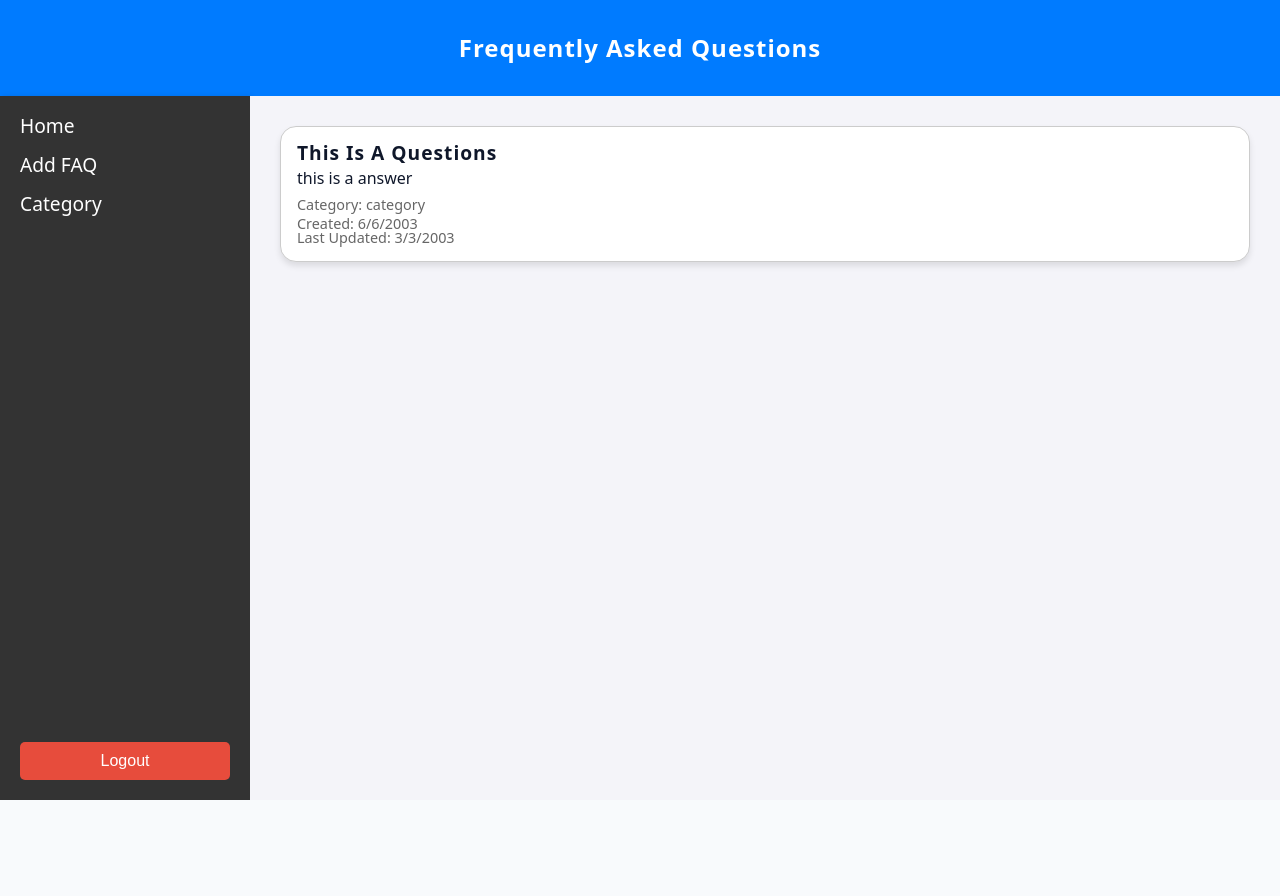
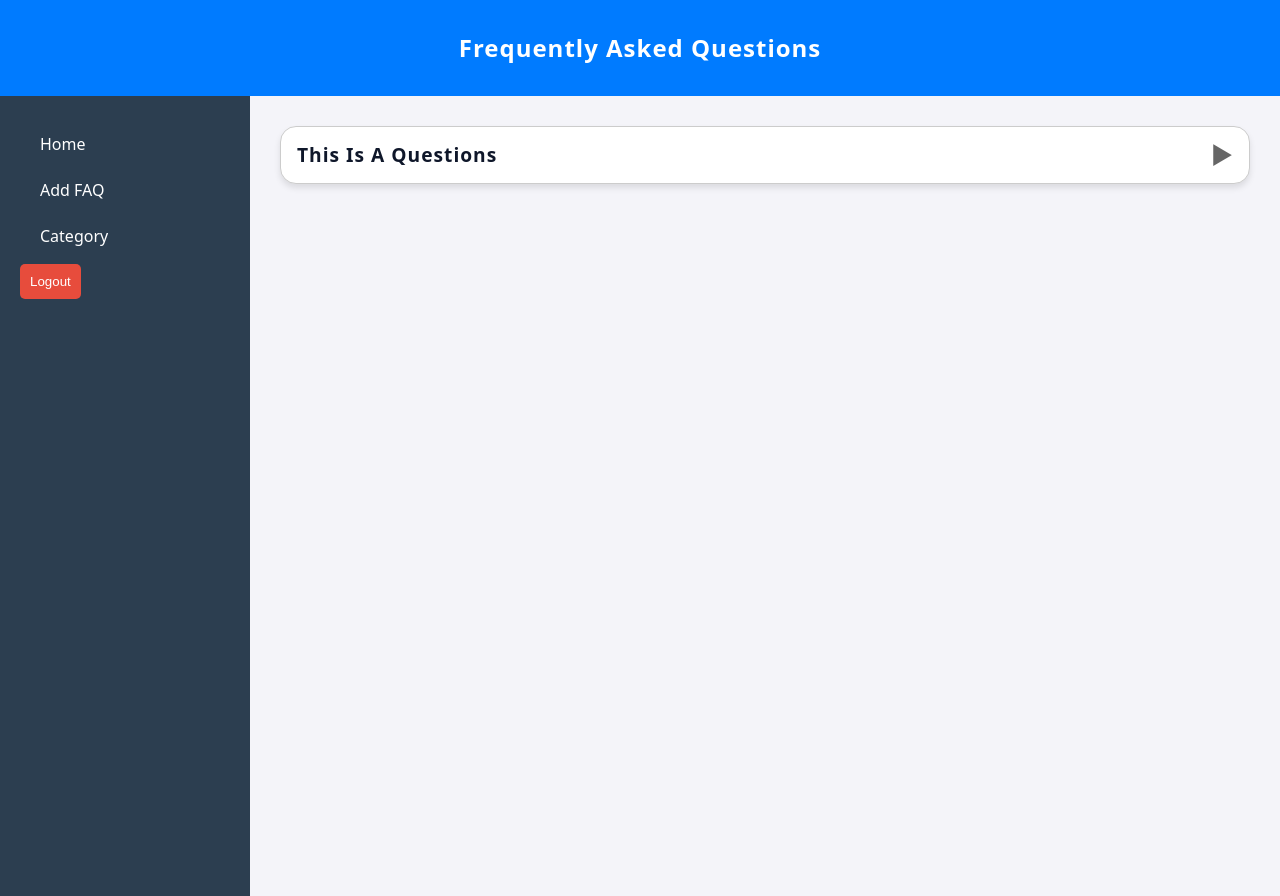
Before and after one commit to dheeraj1780/FAQ-Management, a React (Vite) app in the folder FAQ/admin/: page /dashboard in a window 1280 px wide. Before the commit the page ends 800 px from the top, so only its background shows below. Built offline with nearby package versions, Linux system fonts and the light colour scheme.

Commit message:
css edit

```diff
--- a/FAQ/admin/src/assets/wrappers/FAQContainer.js
+++ b/FAQ/admin/src/assets/wrappers/FAQContainer.js
@@ -9,16 +9,37 @@ const Wrapper = styled.section`
     margin: 10px;
     box-shadow: 0 4px 6px rgba(0, 0, 0, 0.1);
     transition: box-shadow 0.3s;
+    cursor: pointer;
   }
 
   .faq-container:hover {
     box-shadow: 0 6px 10px rgba(0, 0, 0, 0.2);
   }
 
+  .faq-header {
+    display: flex;
+    justify-content: space-between;
+    align-items: center;
+  }
+
   .faq-question {
     font-size: 1.2em;
     font-weight: bold;
-    margin-bottom: 8px;
+    margin: 0;
+  }
+
+  .arrow {
+    font-size: 1.5rem;
+    color: #666;
+    transition: transform 0.3s;
+  }
+
+  .arrow.expanded {
+    transform: rotate(90deg);
+  }
+
+  .faq-content {
+    margin-top: 12px;
   }
 
   .faq-answer {
@@ -39,5 +60,40 @@ const Wrapper = styled.section`
   .faq-timestamps span {
     display: block;
   }
+
+  .faq-actions {
+    margin-top: 12px;
+    display: flex;
+    gap: 10px;
+  }
+
+  .btn {
+    padding: 8px 16px;
+    font-size: 0.9rem;
+    border: none;
+    border-radius: 8px;
+    cursor: pointer;
+    transition: background-color 0.3s, box-shadow 0.3s;
+  }
+
+  .update-btn {
+    background-color: #007bff;
+    color: white;
+  }
+
+  .update-btn:hover {
+    background-color: #0056b3;
+    box-shadow: 0 4px 6px rgba(0, 0, 0, 0.2);
+  }
+
+  .delete-btn {
+    background-color: #e74c3c;
+    color: white;
+  }
+
+  .delete-btn:hover {
+    background-color: #c0392b;
+    box-shadow: 0 4px 6px rgba(0, 0, 0, 0.2);
+  }
 `;
 export default Wrapper;
--- /dev/null
+++ b/FAQ/admin/src/assets/wrappers/FAQForm.js
@@ -0,0 +1,66 @@
+import styled from "styled-components";
+
+const Wrapper = styled.section`
+  margin: 20px;
+  padding: 20px;
+  border-radius: 16px;
+  background-color: #f9f9f9;
+  box-shadow: 0 4px 6px rgba(0, 0, 0, 0.1);
+
+  form {
+    max-width: 500px;
+    margin: 0 auto;
+  }
+
+  h2 {
+    text-align: center;
+    margin-bottom: 20px;
+    color: #333;
+  }
+
+  .form-group {
+    margin-bottom: 15px;
+  }
+
+  label {
+    display: block;
+    font-size: 1rem;
+    margin-bottom: 5px;
+    color: #333;
+  }
+
+  input,
+  textarea {
+    width: 100%;
+    padding: 10px;
+    font-size: 1rem;
+    border: 1px solid #ccc;
+    border-radius: 8px;
+    box-sizing: border-box;
+  }
+
+  textarea {
+    resize: none;
+    height: 100px;
+  }
+
+  .form-actions {
+    text-align: center;
+  }
+
+  .btn {
+    padding: 10px 20px;
+    font-size: 1rem;
+    border: none;
+    border-radius: 8px;
+    cursor: pointer;
+    background-color: #007bff;
+    color: white;
+    transition: background-color 0.3s ease;
+  }
+
+  .btn:hover {
+    background-color: #0056b3;
+  }
+`;
+export default Wrapper;
--- a/FAQ/admin/src/assets/wrappers/Sidebar.js
+++ b/FAQ/admin/src/assets/wrappers/Sidebar.js
@@ -1,48 +1,52 @@
 import styled from "styled-components";
 
 const Wrapper = styled.section`
-  .sidebar {
-    width: 250px;
-    height: calc(100vh - var(--nav-height, 60px));
-    background-color: var(--sidebar-bg, #333);
-    color: var(--sidebar-text, #fff);
+  width: 250px; /* Sidebar width */
+  height: 100vh; /* Full height */
+  background-color: #2c3e50; /* Sidebar background color */
+  color: white;
+  padding: 20px;
+  z-index: 10; /* Ensures the sidebar stays above other elements */
+  transition: transform 0.3s ease-in-out;
+  display: flex;
+  flex-direction: column;
+
+  .sidebar-nav {
     display: flex;
     flex-direction: column;
-    justify-content: space-between;
-    padding: 20px;
-    box-shadow: 2px 0 5px rgba(0, 0, 0, 0.1);
+    list-style-type: none;
+    padding: 0;
   }
 
-  .sidebar-menu {
-    list-style: none;
-    padding: 0;
-    margin: 0;
+  .sidebar-link {
+    color: white;
+    text-decoration: none;
+    display: block;
+    padding: 10px 20px;
+    margin: 10px 0;
+    border-radius: 6px;
+    transition: background-color 0.3s;
   }
 
-  .menu-item {
-    margin-bottom: 20px;
-    font-size: 1.2rem;
-    cursor: pointer;
-    transition: color 0.3s;
+  .sidebar-link:hover {
+    background-color: #34495e;
   }
 
-  .menu-item:hover {
-    color: var(--primary-color, #007bff);
+  .logout {
+    margin-top: auto; /* Push the logout button to the bottom */
   }
 
   .logout-btn {
-    background-color: var(--logout-bg, #e74c3c);
-    color: var(--white, #fff);
+    background-color: #e74c3c;
+    color: white;
     border: none;
+    padding: 10px;
+    cursor: pointer;
     border-radius: 5px;
-    padding: 10px 20px;
-    font-size: 1rem;
-    cursor: pointer;
-    transition: background-color 0.3s;
   }
 
   .logout-btn:hover {
-    background-color: var(--logout-hover-bg, #c0392b);
+    background-color: #c0392b;
   }
 `;
 export default Wrapper;
--- a/FAQ/admin/src/components/FAQContainer.jsx
+++ b/FAQ/admin/src/components/FAQContainer.jsx
@@ -1,10 +1,23 @@
+import React, { useState } from "react";
 import Wrapper from "../assets/wrappers/FAQContainer";
 
 const FAQContainer = ({ question, answer, category, createdAt, updatedAt }) => {
+  const [isExpanded, setIsExpanded] = useState(false);
+
+  const toggleAnswer = () => {
+    setIsExpanded((prev) => !prev);
+  };
   return (
     <Wrapper>
       <div className="faq-container">
+        <div className="faq-header" onClick={toggleAnswer}>
           <h3 className="faq-question">{question}</h3>
+          <span className={`arrow ${isExpanded ? "expanded" : ""}`}>
+            {isExpanded ? "▼" : "▶"}
+          </span>
+        </div>
+        {isExpanded && (
+          <div className="faq-content">
             <p className="faq-answer">{answer}</p>
             <div className="faq-meta">
               <span className="faq-category">Category: {category}</span>
@@ -15,6 +28,12 @@ const FAQContainer = ({ question, answer, category, createdAt, updatedAt }) => {
                 </span>
               </div>
             </div>
+            <div className="faq-actions">
+              <button className="btn update-btn">Update</button>
+              <button className="btn delete-btn">Delete</button>
+            </div>
+          </div>
+        )}
       </div>
     </Wrapper>
   );
--- a/FAQ/admin/src/components/SideBar.jsx
+++ b/FAQ/admin/src/components/SideBar.jsx
@@ -1,15 +1,30 @@
 import Wrapper from "../assets/wrappers/Sidebar";
+import { Link } from "react-router-dom";
 const SideBar = () => {
   return (
     <Wrapper>
-      <div className="sidebar">
-        <ul className="sidebar-menu">
-          <li className="menu-item">Home</li>
-          <li className="menu-item">Add FAQ</li>
-          <li className="menu-item">Category</li>
+      <nav className="sidebar-nav">
+        <ul>
+          <li>
+            <Link to="/dashboard/" className="sidebar-link">
+              Home
+            </Link>
+          </li>
+          <li>
+            <Link to="/dashboard/addfaq" className="sidebar-link">
+              Add FAQ
+            </Link>
+          </li>
+          <li>
+            <Link to="/dashboard/category" className="sidebar-link">
+              Category
+            </Link>
+          </li>
+          <li className="logout">
+            <button className="logout-btn">Logout</button>
+          </li>
         </ul>
-        <button className="logout-btn">Logout</button>
-      </div>
+      </nav>
     </Wrapper>
   );
 };
--- /dev/null
+++ b/FAQ/admin/src/pages/FAQ/AddFAQ.jsx
@@ -0,0 +1,29 @@
+import Wrapper from "../../assets/wrappers/FAQForm";
+const AddFAQ = () => {
+  return (
+    <Wrapper>
+      <form>
+        <h2>{"Add FAQ"}</h2>
+        <div className="form-group">
+          <label htmlFor="question">Question</label>
+          <input type="text" id="question" placeholder="Enter the question" />
+        </div>
+        <div className="form-group">
+          <label htmlFor="answer">Answer</label>
+          <textarea id="answer" placeholder="Enter the answer" />
+        </div>
+        <div className="form-group">
+          <label htmlFor="category">Category</label>
+          <input type="text" id="category" placeholder="Enter the category" />
+        </div>
+        <div className="form-actions">
+          <button type="submit" className="btn submit-btn">
+            {"Add FAQ"}
+          </button>
+        </div>
+      </form>
+    </Wrapper>
+  );
+};
+
+export default AddFAQ;
--- a/FAQ/admin/src/pages/index.js
+++ b/FAQ/admin/src/pages/index.js
@@ -4,3 +4,4 @@ export { default as FAQ } from "./FAQ/FAQ";
 export { default as Dashboard } from "./dashboard";
 export { default as HomeLayout } from "./homeLayout";
 export { default as Error } from "./error";
+export { default as AddFAQ } from "./FAQ/AddFAQ";
```
Also changed, not shown: FAQ/admin/src/App.jsx (+13 -1 lines), FAQ/admin/src/assets/wrappers/UpdateFAQ.js (added). Lines whose indentation alone changed are shown as unchanged.
